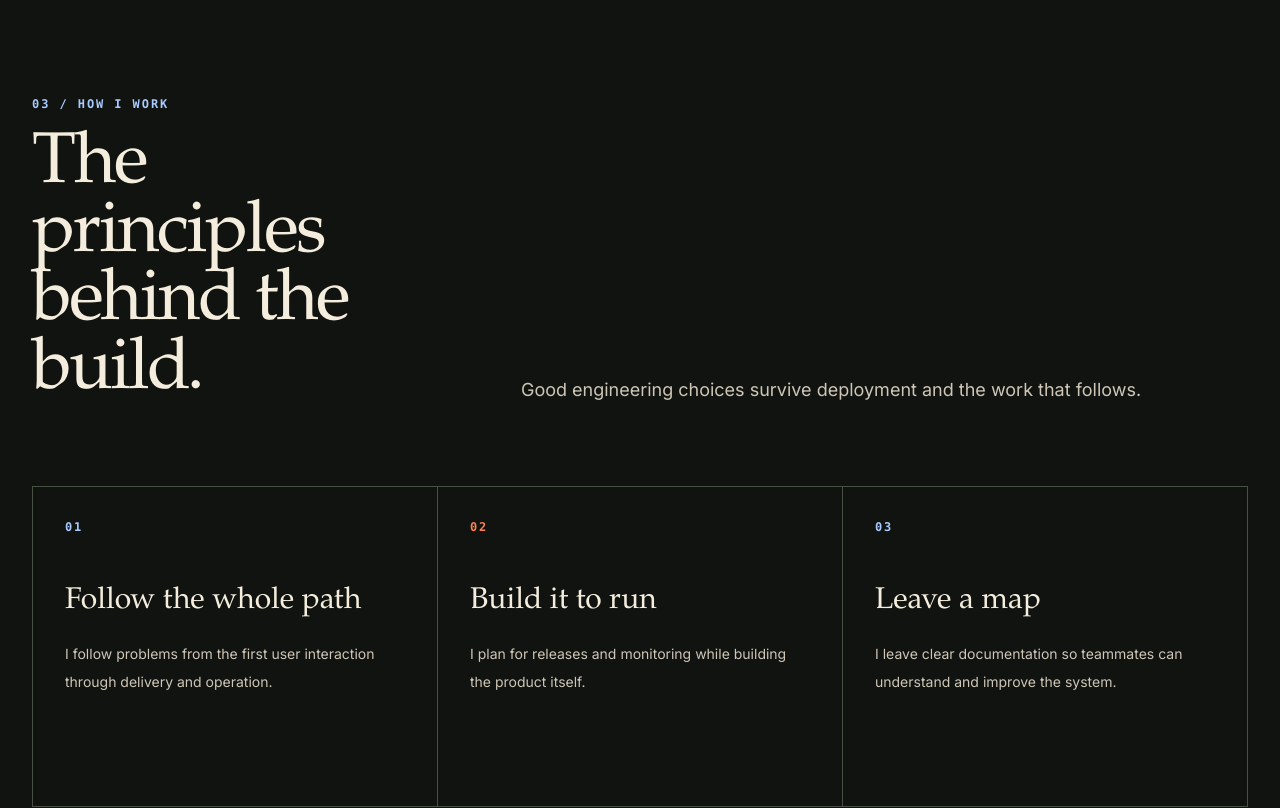
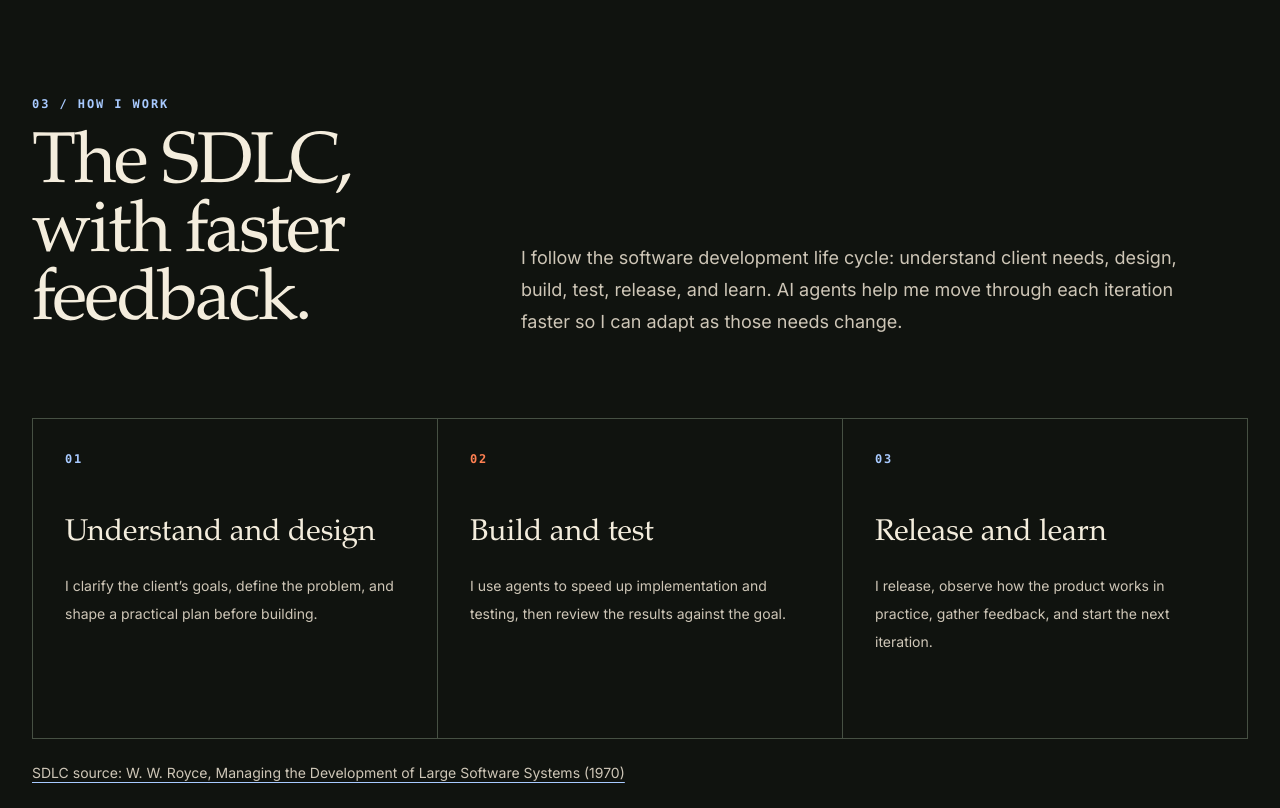
Before and after one commit to WilsonLe/wilsonle.me, a Next.js app: page / in a window 1280 px wide. Shown: the part 2120-2928 px from the top of the page. Built offline with nearby package versions, Linux system fonts and the light colour scheme; no server answers.

Commit message:
Update SDLC approach and use color portrait

```diff
--- a/src/components/sections/AboutSection.tsx
+++ b/src/components/sections/AboutSection.tsx
@@ -24,7 +24,7 @@ export function AboutSection({ about }: AboutSectionProps) {
             width={640}
             height={640}
             sizes="(min-width: 1024px) 32rem, calc(100vw - 3rem)"
-            className="relative aspect-square h-auto w-full border border-ink object-cover grayscale"
+            className="relative aspect-square h-auto w-full border border-ink object-cover"
           />
         </div>
 
--- a/src/components/sections/PrinciplesSection.tsx
+++ b/src/components/sections/PrinciplesSection.tsx
@@ -51,6 +51,16 @@ export function PrinciplesSection({ principles }: PrinciplesSectionProps) {
             </li>
           ))}
         </ol>
+        <p className="mt-6 text-sm text-paper-muted">
+          <a
+            href={principles.source.url}
+            target="_blank"
+            rel="noopener noreferrer"
+            className="underline decoration-blueprint underline-offset-4 hover:text-paper focus-visible:text-paper"
+          >
+            {principles.source.label}
+          </a>
+        </p>
       </div>
     </section>
   )
--- a/src/content/en/home.ts
+++ b/src/content/en/home.ts
@@ -14,7 +14,7 @@ const hero: Hero = {
 const about: About = {
   heading: 'About Me',
   portrait: {
-    src: 'https://avatars.githubusercontent.com/u/43991506',
+    src: '/images/wilson-portrait.jpg',
     alt: 'Portrait of Wilson Le',
   },
   content: [
@@ -61,27 +61,33 @@ const projects: Projects = {
 
 const principles: Principles = {
   eyebrow: 'How I work',
-  heading: 'The principles behind the build.',
-  introduction: 'Good engineering choices survive deployment and the work that follows.',
+  heading: 'The SDLC, with faster feedback.',
+  introduction:
+    'I follow the software development life cycle: understand client needs, design, build, test, release, and learn. AI agents help me move through each iteration faster so I can adapt as those needs change.',
   items: [
     {
-      id: 'whole-path',
-      title: 'Follow the whole path',
+      id: 'understand-design',
+      title: 'Understand and design',
       description:
-        'I follow problems from the first user interaction through delivery and operation.',
+        'I clarify the client’s goals, define the problem, and shape a practical plan before building.',
     },
     {
-      id: 'built-to-run',
-      title: 'Build it to run',
-      description: 'I plan for releases and monitoring while building the product itself.',
+      id: 'build-test',
+      title: 'Build and test',
+      description:
+        'I use agents to speed up implementation and testing, then review the results against the goal.',
     },
     {
-      id: 'leave-a-map',
-      title: 'Leave a map',
+      id: 'release-learn',
+      title: 'Release and learn',
       description:
-        'I leave clear documentation so teammates can understand and improve the system.',
+        'I release, observe how the product works in practice, gather feedback, and start the next iteration.',
     },
   ],
+  source: {
+    label: 'SDLC source: W. W. Royce, Managing the Development of Large Software Systems (1970)',
+    url: 'https://cse.msu.edu/~cse435/Homework/HW3/royce1970.pdf',
+  },
 }
 
 const now: Now = {
--- a/src/content/types.ts
+++ b/src/content/types.ts
@@ -87,6 +87,10 @@ export interface Principles {
   heading: string
   introduction: string
   items: Principle[]
+  source: {
+    label: string
+    url: string
+  }
 }
 
 export interface NowItem {
```
Also changed, not shown: public/images/wilson-portrait.jpg (added), 1 other file (tests, documents, lock files or other folders).
